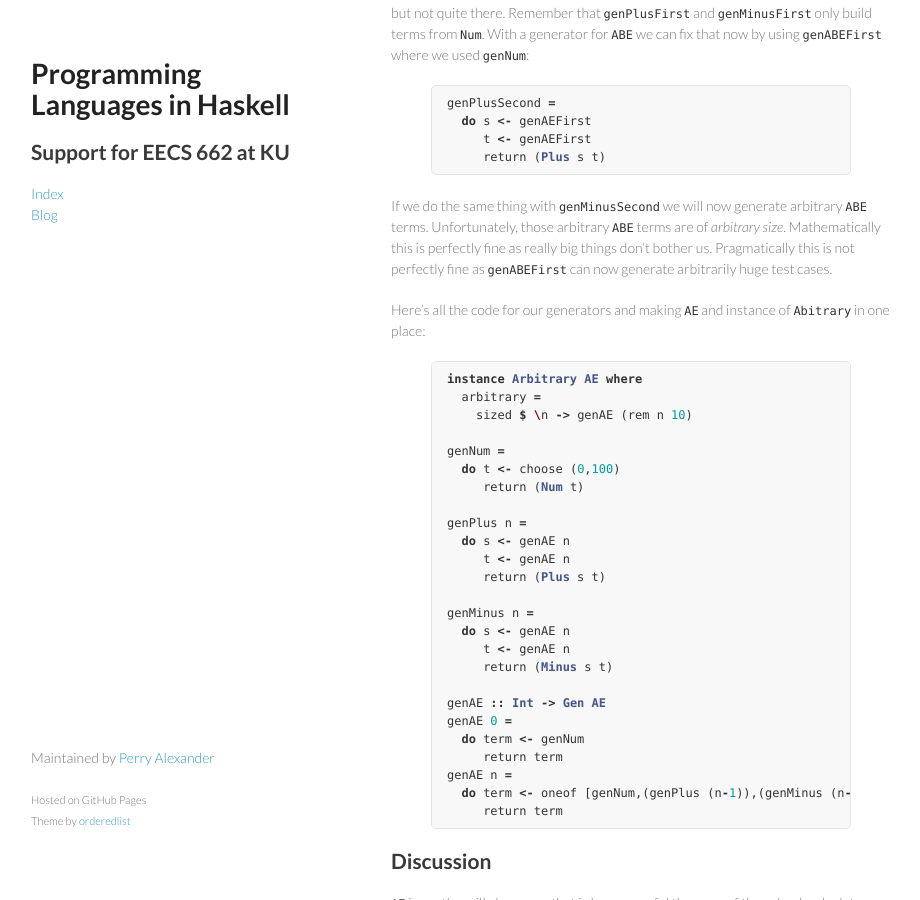
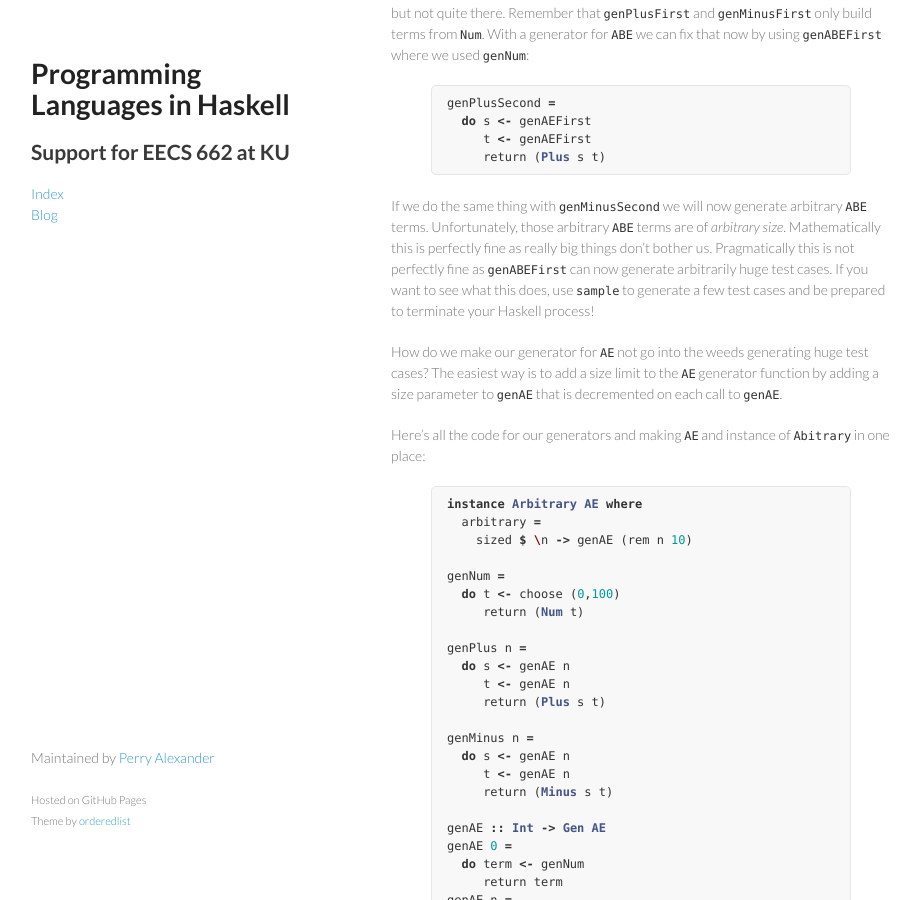
Before and after one commit to ku-sldg/plih, a Jekyll site: the page built from _posts/2016-06-13-SimpleInterpreters.md, in a window 1280 px wide and 900 px high, scrolled down 12920 px. Shown: the whole window, without its empty margins (179-1099 px from the left). Built offline with Jekyll 4.4.1, drawn with Linux system fonts in a browser that asks for light colours; formulas are drawn with MathJax 3.

Commit message:
repairing git damage

```diff
--- a/_posts/2016-06-13-SimpleInterpreters.md
+++ b/_posts/2016-06-13-SimpleInterpreters.md
@@ -478,7 +478,9 @@ genPlusSecond =
      return (Plus s t)
 {% endhighlight %}
 
-If we do the same thing with `genMinusSecond` we will now generate arbitrary `ABE` terms.  Unfortunately, those arbitrary `ABE` terms are  of *arbitrary size*.  Mathematically this is perfectly fine as really big things don't bother us.  Pragmatically this is not perfectly fine as `genABEFirst` can now generate arbitrarily huge test cases.
+If we do the same thing with `genMinusSecond` we will now generate arbitrary `ABE` terms.  Unfortunately, those arbitrary `ABE` terms are  of *arbitrary size*.  Mathematically this is perfectly fine as really big things don't bother us.  Pragmatically this is not perfectly fine as `genABEFirst` can now generate arbitrarily huge test cases.  If you want to see what this does, use `sample` to generate a few test cases and be prepared to terminate your Haskell process!
+
+How do we make our generator for `AE` not go into the weeds generating huge test cases?  The easiest way is to add a size limit to the `AE` generator function by adding a size parameter to `genAE` that is decremented on each call to `genAE`.
 
 Here's all the code for our generators and making `AE` and instance of `Abitrary` in one place:
 
```
Also changed, not shown: 1 other file.
